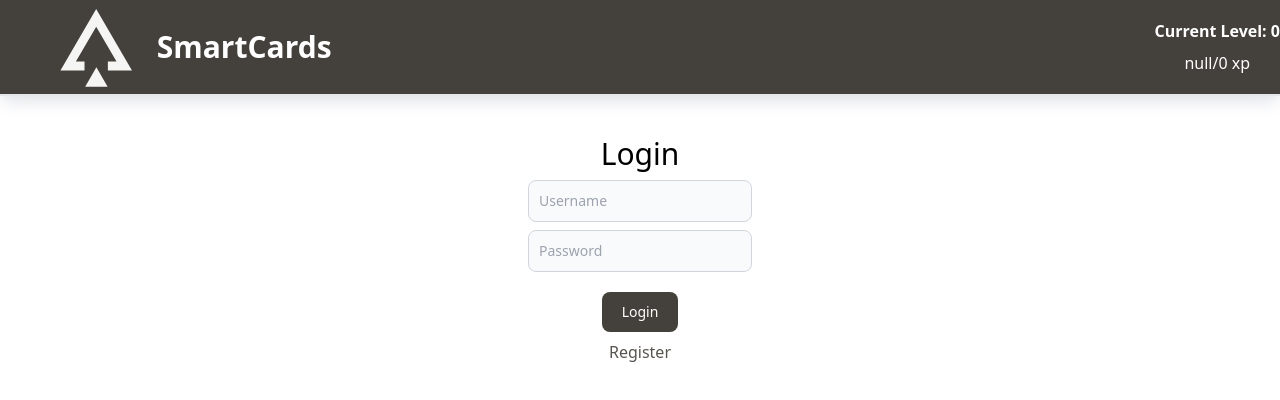
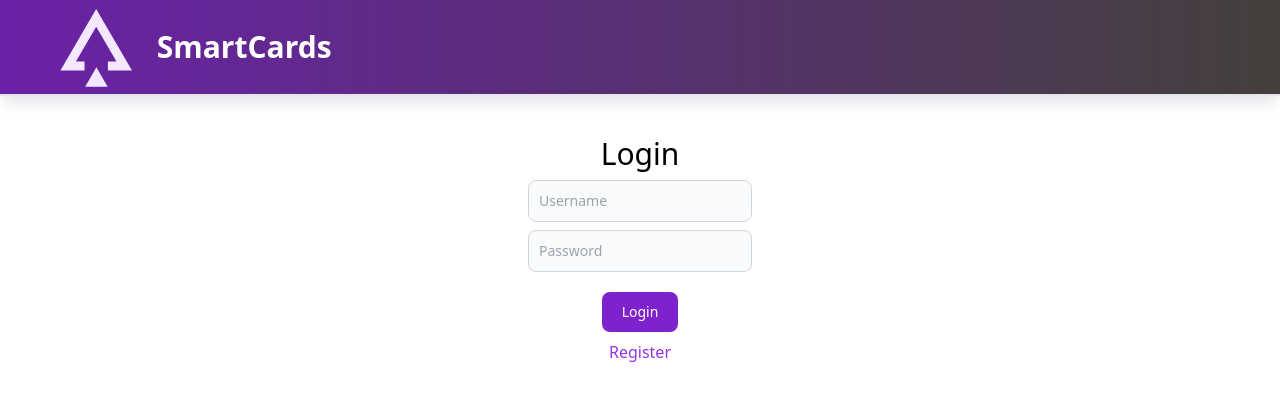
Before and after one commit to xClune/Django-React-pt2, a React (Vite) app in the folder frontend/: page /login in a window 1280 px wide. Shown: the top 400 px of the page. Built offline with nearby package versions, Linux system fonts and the light colour scheme.

Commit message:
Style changes and remove exp display on login/register page.

```diff
--- a/frontend/src/assets/Logo.jsx
+++ b/frontend/src/assets/Logo.jsx
@@ -6,10 +6,10 @@ const Logo = () => {
     <>
         <svg viewBox="0 0 120 87" fill="none" xmlns="http://www.w3.org/2000/svg" className='group'>
             <g id="Frame 2" >
-                <g id="Outer Group" className='fill-stone-100'>
+                <g id="Outer Group" className='fill-purple-100'>
                     <path id="Outer" d="M45.7928 67.3312L45.7972 58.204L36.9175 58.2061L57.8037 22.261L78.6939 58.2007L69.8027 58.1961L69.8101 67.3299L94.6031 67.3272L57.8006 4L21 67.3339L45.7928 67.3312Z" />
                 </g>
-                <g id="Arrow Group" className='group-hover:-translate-y-8 transition-all ease-out duration-700 fill-stone-100 group-hover:fill-stone-700'>
+                <g id="Arrow Group" className='group-hover:-translate-y-8 transition-all ease-out duration-700 fill-purple-100 group-hover:fill-purple-800'>
                     <path id="Inner" d="M58 64L46.453 84H69.547L58 64ZM60 84V82H56V84H60Z"/>
                 </g>
             </g>
--- a/frontend/src/components/Footer.jsx
+++ b/frontend/src/components/Footer.jsx
@@ -2,7 +2,7 @@ import React from 'react'
 
 const Footer = () => {
   return (
-    <footer className='h-16 sm:h-20 m-0 w-screen bg-stone-700 '>Footer</footer>
+    <footer className='flex text-white text-xl font-bold justify-center items-center h-16 sm:h-20 m-0 mt-2 w-screen bg-gradient-to-r from-stone-600 to-purple-600'><span>SmartCards</span></footer>
   )
 }
 
--- a/frontend/src/components/Header.jsx
+++ b/frontend/src/components/Header.jsx
@@ -21,9 +21,9 @@ function Header ({setNewNoteView, setNewFolderView}) {
     return (
         <>
             <header className={`h-20 items-center
-            bg-stone-700 border-b-2 border-gray-200
+             border-b-2 border-gray-200
             shadow-lg shadow-gray-200
-            sm:h-24 justify-between flex flex-row m-0 w-screen`}>
+            sm:h-24 justify-between flex flex-row m-0 w-screen bg-gradient-to-l from-stone-700 to-purple-800`}>
                 <div className={`
                 ml-3
                 sm:mx-10 sm:my-10
@@ -35,9 +35,9 @@ function Header ({setNewNoteView, setNewFolderView}) {
                     </div>
                 </div>
                 <div className='flex flex-col items-center gap-2'>
-                <h2 className='text-white font-bold'>Current Level: {level}</h2>
+                <h2 className={`text-white font-bold ${hidden}`}>Current Level: {level}</h2>
                     <progress className={`${hidden} bg-blue-400`} value={experience} max={level*100}/>
-                    <h2 className='text-white'>{`${experience}/${level*100} xp`}</h2>
+                    <h2 className={`text-white ${hidden}`}>{`${experience}/${level*100} xp`}</h2>
                 </div>
                 <div className='block lg:hidden mr-3' onClick={() => {setNavMenu(!navMenu)}}>
                     <MenuLogo />
@@ -46,37 +46,37 @@ function Header ({setNewNoteView, setNewFolderView}) {
                     <div className={`buttons flex flex-row items-center justify-end `}>
                         <button
                         className={`hidden lg:block
-                        text-white font-medium bg-stone-700
+                        text-white font-medium bg-purple-700
                         py-2.5 px-5 mb-50 ml-5
                         text-center text-xs sm:text-sm w-auto
-                        hover:bg-stone-800
+                        hover:bg-purple-800
                         focus:ring-4 focus:outline-none focus:ring-stone-300 rounded-lg
                         sm:w-auto sm:ml-0 sm:mb-0 sm:items-center sm:justify-center
-                        dark:bg-stone-600 dark:hover:bg-stone-300 dark:focus:ring-stone-800 mr-10`}
+                        dark:bg-purple-600 dark:hover:bg-purple-400 dark:focus:ring-purple-800 mr-10`}
                         onClick={() => {setNewFolderView(true)}}>
                             Add Folder
                         </button>
                         <button
                         className={`hidden lg:block
-                        text-white font-medium bg-stone-700
+                        text-white font-medium bg-purple-700
                         py-2.5 px-5 mb-50 ml-5
                         text-center text-xs sm:text-sm w-auto
-                        hover:bg-stone-800
-                        focus:ring-4 focus:outline-none focus:ring-stone-300 rounded-lg
+                        hover:bg-purple-800
+                        focus:ring-4 focus:outline-none focus:ring-purple-300 rounded-lg
                         sm:w-auto sm:ml-0 sm:mb-0 sm:items-center sm:justify-center
-                        dark:bg-stone-600 dark:hover:bg-stone-300 dark:focus:ring-stone-800 mr-10`}
+                        dark:bg-purple-600 dark:hover:bg-purple-300 dark:focus:ring-purple-800 mr-10`}
                         onClick={() => {setNewNoteView(true)}}>
                             Add Card
                         </button>
                         <button
                         className={`hidden lg:block
-                        text-white font-medium bg-stone-700
+                        text-white font-medium bg-purple-700
                         py-2.5 px-5 mb-5 ml-5
                         text-center text-sm w-auto
-                        hover:bg-stone-800
-                        focus:ring-4 focus:outline-none focus:ring-stone-300 rounded-lg
+                        hover:bg-purple-800
+                        focus:ring-4 focus:outline-none focus:ring-purple-300 rounded-lg
                         sm:w-auto sm:ml-0 sm:mb-0 sm:items-center sm:justify-center
-                        dark:bg-stone-600 dark:hover:bg-stone-300 dark:focus:ring-stone-800 mr-10`}
+                        dark:bg-purple-600 dark:hover:bg-purple-300 dark:focus:ring-purple-800 mr-10`}
                         onClick={() => {
                             navigate('/login')
                         }}>
@@ -86,14 +86,14 @@ function Header ({setNewNoteView, setNewFolderView}) {
                 </div>
             </header>
             {navMenu === true &&
-            <div className='w-full h-auto bg-stone-500 flex flex-col items-center -my-1 [&>*]:w-full [&>*]:text-end  [&>*]:text-white [&>*]:border-b [&>*]:border-stone-700'>
-                <div className='py-1 hover:bg-stone-300' onClick={() => {setNewFolderView(true)}}>
+            <div className='w-full h-auto bg-purple-500 flex flex-col items-center -my-1 [&>*]:w-full [&>*]:text-end  [&>*]:text-white [&>*]:border-b [&>*]:border-purple-700'>
+                <div className='py-1 hover:bg-purple-300' onClick={() => {setNewFolderView(true)}}>
                     <span className='mr-4'>New Folder</span>
                 </div>
-                <div className='py-1 hover:bg-stone-300' onClick={() => {setNewNoteView(true)}}>
+                <div className='py-1 hover:bg-purple-300' onClick={() => {setNewNoteView(true)}}>
                     <span className='mr-4'>New Card</span>
                 </div>
-                <div className='py-1 hover:bg-stone-300' onClick={() => {
+                <div className='py-1 hover:bg-purple-300' onClick={() => {
                         navigate('/login')
                     }}>
                     <span className='mr-4'>Logout</span>
--- a/frontend/src/components/LoginForm.jsx
+++ b/frontend/src/components/LoginForm.jsx
@@ -45,7 +45,7 @@ function LoginForm ({route, method}) {
                 <label htmlFor='username' className='block mb-2 text-sm font-medium text-gray-900 dark:text-white'>
                 </label>
                 <input
-                className='form-input bg-gray-50 border border-gray-300 text-gray-900 text-sm rounded-lg focus:ring-stone-500 focus:border-stone-500 block w-full p-2.5 dark:bg-gray-700 dark:border-gray-600 dark:placeholder-gray-400 dark:text-white dark:focus:ring-stone-500 dark:focus:border-stone-500'
+                className='form-input bg-gray-50 border border-gray-300 text-gray-900 text-sm rounded-lg focus:ring-purple-500 focus:border-purple-500 block w-full p-2.5 dark:bg-gray-700 dark:border-gray-600 dark:placeholder-gray-400 dark:text-white dark:focus:ring-purple-500 dark:focus:border-purple-500'
                 name='username'
                 type='text'
                 value={username}
@@ -57,7 +57,7 @@ function LoginForm ({route, method}) {
                 <label htmlFor="password" className='block mb-2 text-sm font-medium text-gray-900 dark:text-white'>
                 </label>
                 <input
-                className='form-input bg-gray-50 border border-gray-300 text-gray-900 text-sm rounded-lg focus:ring-stone-500 focus:border-stone-500 block w-full p-2.5 dark:bg-gray-700 dark:border-gray-600 dark:placeholder-gray-400 dark:text-white dark:focus:ring-stone-500 dark:focus:border-stone-500'
+                className='form-input bg-gray-50 border border-gray-300 text-gray-900 text-sm rounded-lg focus:ring-purple-500 focus:border-purple-500 block w-full p-2.5 dark:bg-gray-700 dark:border-gray-600 dark:placeholder-gray-400 dark:text-white dark:focus:ring-purple-500 dark:focus:border-purple-500'
                 name='password'
                 type='password'
                 value={password}
@@ -67,11 +67,11 @@ function LoginForm ({route, method}) {
             </div>
 
             {loading && <LoadingIndicator />}
-            <button className='form-button text-white bg-stone-700 hover:bg-stone-800 focus:ring-4 focus:outline-none focus:ring-stone-300 font-medium rounded-lg text-sm sm:w-auto px-5 py-2.5 text-center dark:bg-stone-600 dark:hover:bg-stone-700 dark:focus:ring-stone-800' type='submit'>
+            <button className='form-button text-white bg-purple-700 hover:bg-purple-800 focus:ring-4 focus:outline-none focus:ring-purple-300 font-medium rounded-lg text-sm sm:w-auto px-5 py-2.5 text-center dark:bg-purple-600 dark:hover:bg-purple-700 dark:focus:ring-purple-800' type='submit'>
                 {title}
             </button>
-            {method === "login" ? <a className='text-stone-600 mt-2 cursor-pointer' onClick={switchPage}>Register</a> :
-            <a className='text-stone-600 mt-2 cursor-pointer' onClick={switchPage}>Login</a>}
+            {method === "login" ? <a className='text-purple-600 mt-2 cursor-pointer' onClick={switchPage}>Register</a> :
+            <a className='text-purple-600 mt-2 cursor-pointer' onClick={switchPage}>Login</a>}
         </form>
     );
 }
--- a/frontend/src/components/NewFolderForm.jsx
+++ b/frontend/src/components/NewFolderForm.jsx
@@ -23,7 +23,7 @@ function NewFolderForm ({ getFolders, setNewFolderView, newFolderView }) {
     } else {
         return (
             <>
-                <form onSubmit={createNewFolder} className='bg-stone-400 border-2 border-stone-700 rounded-lg p-5 absolute sm:top-1/2 left-1/2 transform -translate-x-1/2 sm:-translate-y-1/2 w-11/12 sm:w-6/12 text-white'>
+                <form onSubmit={createNewFolder} className='bg-purple-400 border-2 border-purple-700 rounded-lg p-5 absolute sm:top-1/2 left-1/2 transform -translate-x-1/2 sm:-translate-y-1/2 w-11/12 sm:w-6/12 text-white'>
                     <div>Enter Folder Name:</div>
                     <button
                     className='absolute right-2 top-2 hover:bg-red-600 rounded-md px-3'
@@ -36,7 +36,7 @@ function NewFolderForm ({ getFolders, setNewFolderView, newFolderView }) {
                     <label htmlFor="folder"></label>
                     <br />
                     <input
-                        className='form-input bg-gray-50 border border-gray-300 text-gray-900 text-sm rounded-lg focus:ring-stone-500 focus:border-stone-500 block w-full p-2.5 dark:bg-gray-700 dark:border-gray-600 dark:placeholder-gray-400 dark:text-white dark:focus:ring-stone-500 dark:focus:border-stone-500'
+                        className='form-input bg-gray-50 border border-gray-300 text-gray-900 text-sm rounded-lg focus:ring-purple-500 focus:border-purple-500 block w-full p-2.5 dark:bg-gray-700 dark:border-gray-600 dark:placeholder-gray-400 dark:text-white dark:focus:ring-purple-500 dark:focus:border-purple-500'
                         type="folder"
                         id="folder"
                         name="folder"
@@ -47,7 +47,7 @@ function NewFolderForm ({ getFolders, setNewFolderView, newFolderView }) {
                     />
                     <br />
                     <button
-                    className='form-button text-white bg-stone-700 hover:bg-stone-800 focus:ring-4 focus:outline-none focus:ring-stone-300 font-medium rounded-lg text-sm w-full sm:w-auto px-5 py-2.5 text-center dark:bg-stone-600 dark:hover:bg-stone-700 dark:focus:ring-stone-800 cursor-pointer'
+                    className='form-button text-white bg-purple-700 hover:bg-purple-800 focus:ring-4 focus:outline-none focus:ring-purple-300 font-medium rounded-lg text-sm w-full sm:w-auto px-5 py-2.5 text-center dark:bg-purple-600 dark:hover:bg-purple-700 dark:focus:ring-purple-800 cursor-pointer'
                     type="submit"
                     value="Submit">Add Folder
                     </button>
--- a/frontend/src/components/Note.jsx
+++ b/frontend/src/components/Note.jsx
@@ -15,7 +15,7 @@ function Note({note, onDelete, setNewNoteView, setNoteId, z}) {
 
     return (
         <>
-            <div className={`note-container text-white flex flex-col w-full min-h-36 border-4 border-stone-400 bg-stone-500 rounded-lg p-5 self-center z-${z} -mt-20 peer peer-hover:translate-y-20 transition-all ease-in-out duration-700`} onMouseLeave={() => setHidden('hidden')}>
+            <div className={`note-container text-white flex flex-col w-full min-h-36 bg-gradient-to-br from-stone-500 to-purple-800 rounded-lg p-5 self-center z-${z} -mt-20 peer peer-hover:translate-y-20 transition-all ease-in-out duration-700`} onMouseLeave={() => setHidden('hidden')}>
                 <p className={`note-title font-bold text-l mb-3 text-center`}>{note.title}</p>
                 <p className={`note-date ${hidden} text-xs self-end mb-2`}>Added { formattedDate }</p>
                 <p className={`category ${hidden} border-b border-stone-400`}>{note.category}</p>
--- a/frontend/src/components/NotesList.jsx
+++ b/frontend/src/components/NotesList.jsx
@@ -55,7 +55,7 @@ function NotesList ({notes, setNoteId, getNotes, setNewNoteView, getFolders, fol
                     <div className='grid grid-cols-[repeat(auto-fit,minmax(160px,1fr))] gap-2 self-start w-full rounded-lg'
                     key={folder.id}>
                         <div className='flex flex-col overflow-hidden rounded-lg'>
-                            <div className='relative p-1 self-center justify-self-center text-center text-l md:text-2xl font-bold w-full border-2 border-stone-600 bg-stone-300 text-stone-600 rounded-lg mb-24 px-5'>
+                            <div className='relative p-1 self-center justify-self-center text-center text-l md:text-2xl font-bold w-full border-1 border-stone-600 bg-gradient-to-br from-stone-700 to-purple-500 text-white rounded-lg mb-24 px-5'>
                                 <button
                                 className='foldername absolute right-1 top-1 hover:bg-red-600 rounded-sm px-1 text-xs'
                                 onClick={() => {
--- a/frontend/src/styles/index.css
+++ b/frontend/src/styles/index.css
@@ -7,4 +7,9 @@
     * {
       @apply box-border;
     }
+    #root {
+      @apply h-dvh;
+      @apply flex;
+      @apply flex-col;
+    }
   }
```
Also changed, not shown: frontend/src/components/NewCardForm.jsx (+5 -5 lines).
